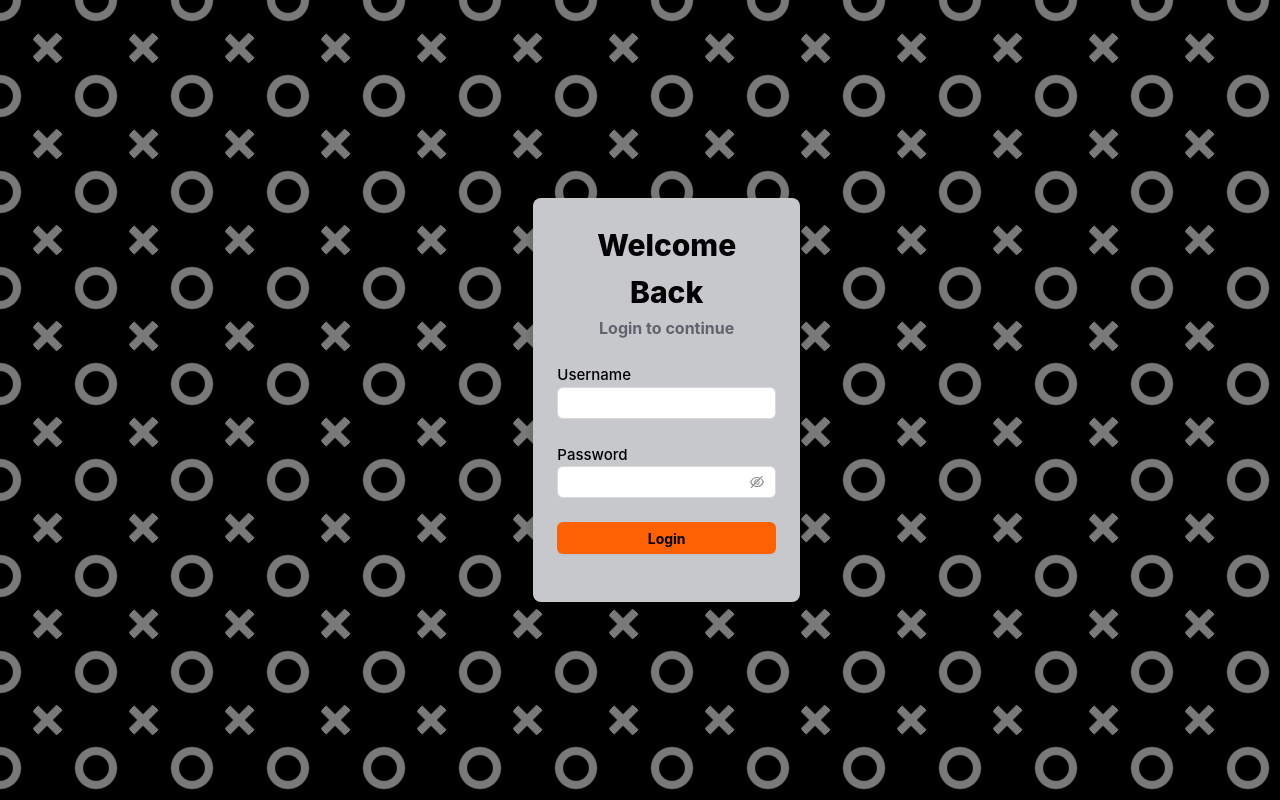
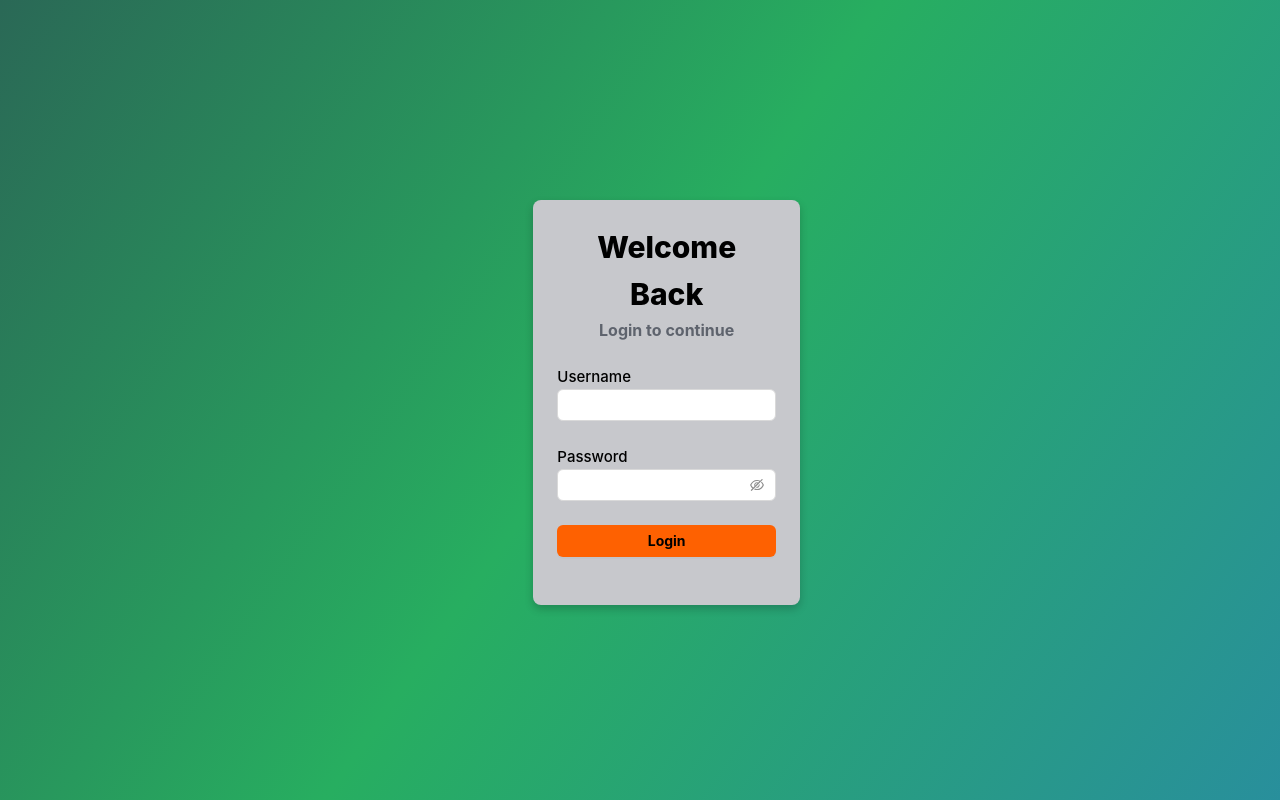
Before and after one commit to saijamiuno/EmployeeData-Nexus, a React (Create React App) app in the folder React/: page / in a window 1280 px wide. Built offline with nearby package versions, Linux system fonts and the light colour scheme.

Commit message:
background animation

```diff
--- a/React/package.json
+++ b/React/package.json
@@ -27,7 +27,8 @@
     "react-scripts": "5.0.1",
     "recompose": "^0.30.0",
     "styled-components": "^5.3.9",
-    "web-vitals": "^2.1.4"
+    "web-vitals": "^2.1.4",
+    "webfontloader": "^1.6.28"
   },
   "scripts": {
     "start": "react-scripts start",
--- a/React/src/App.css
+++ b/React/src/App.css
@@ -142,3 +142,22 @@
   background-color: #000000;
   opacity: 1;
 }
+.bodyy {
+  height: 100%;
+  font-family: "montserrat";
+  background-image: linear-gradient(125deg,#2c3e50,#27ae60,#2980b9,#e74c3c,#8e44ad);
+  background-size: 400%;
+  animation: bganimation 7s infinite;
+}
+
+@keyframes bganimation {
+  0% {
+    background-position: 0% 50%;
+  }
+  50% {
+    background-position: 100% 50%;
+  }
+  100% {
+    background-position: 0% 50%;
+  }
+}
--- a/React/src/Login.js
+++ b/React/src/Login.js
@@ -13,7 +13,7 @@ function Login() {
 
   return (
     <div
-      className="body"
+      className="bodyy"
       // style={{
       //   backgroundImage: `url(${login})`,
       //   backgroundSize: "cover",
@@ -39,6 +39,7 @@ function Login() {
                 boxShadow: "0 4px 8px 0 rgba(0, 0, 8, 0.2)",
                 backgroundColor: "#c7c8cc",
                 border: "transparent",
+                marginTop:"25vh"
               }}
             >
               <center
```
